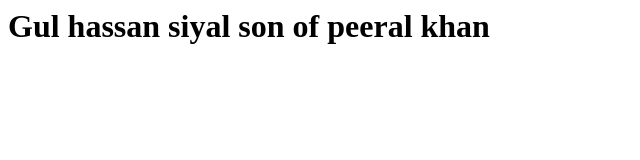
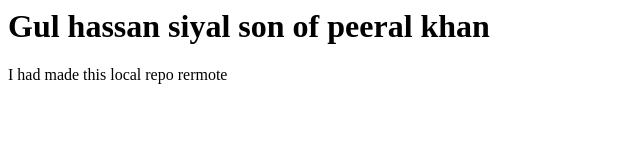
Before and after one commit to Gulhassan786/html, a plain HTML site: page index.html in a window 1280 px wide. Shown: the whole page, without its empty margins (0-640 px from the left). Drawn offline with Linux system fonts and the light colour scheme.

Commit message:
added a pragraph

```diff
--- a/index.html
+++ b/index.html
@@ -5,5 +5,6 @@
 
   <body>
     <h1>Gul hassan siyal son of peeral khan</h1>
+    <p>I had made this local repo rermote</p>
   </body>
 </html>
```
